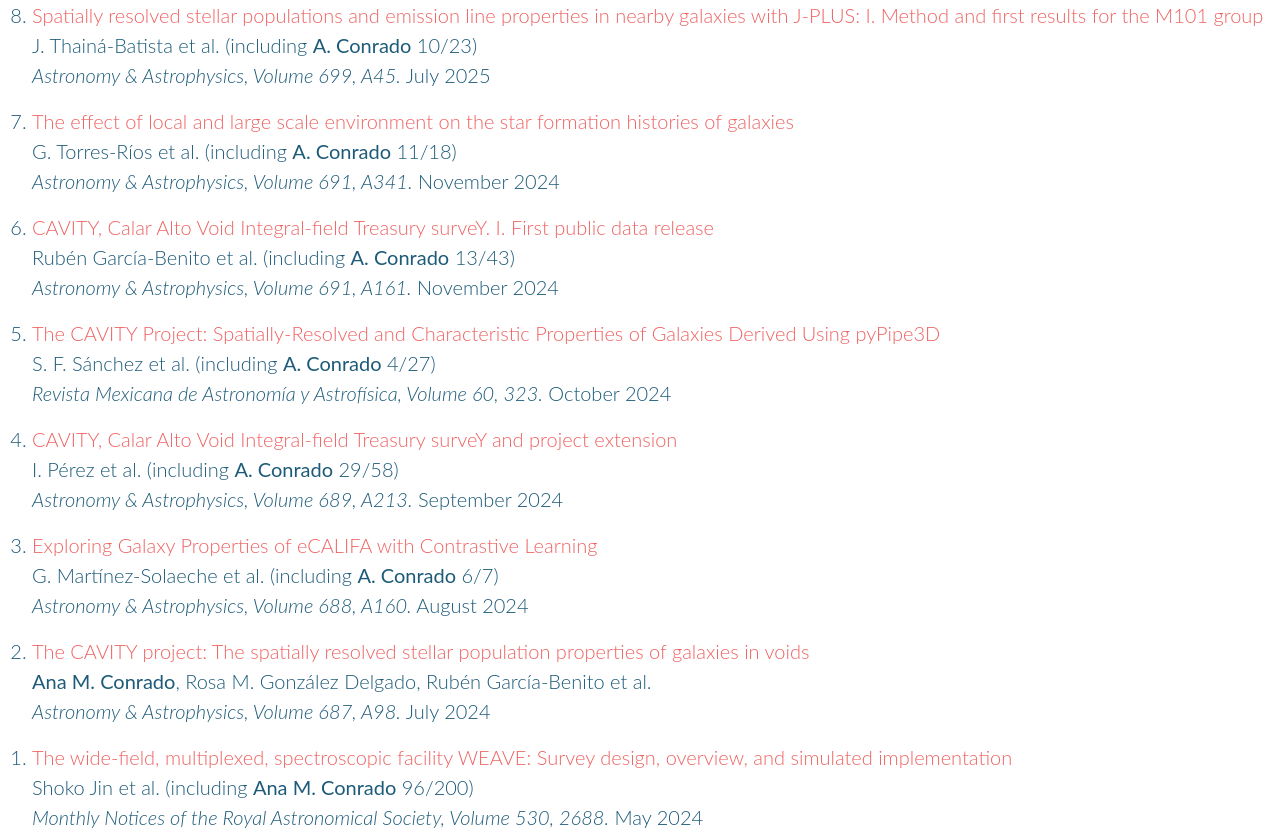
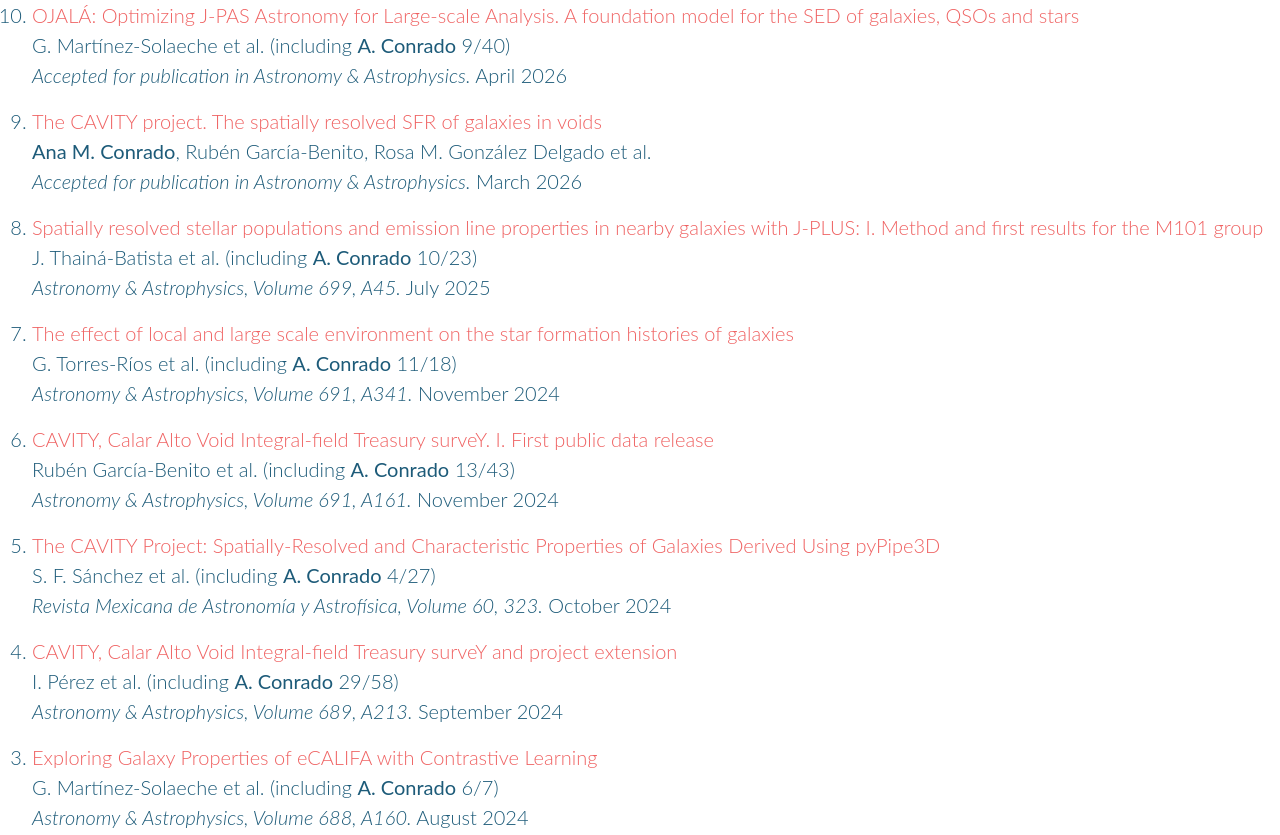
Before and after one commit to anamconrado/anamconrado.github.io, a plain HTML site: page publications.html in a window 1280 px wide. Shown: the top 835 px of the page. Drawn offline with Linux system fonts and the light colour scheme.

Commit message:
Update publications.html

```diff
--- a/publications.html
+++ b/publications.html
@@ -4,6 +4,16 @@
 </head>
 <body>
     <ol reversed type="1" class="lead text-secondary">
+        <li>
+            <a class="linkpub" href="https://ui.adsabs.harvard.edu/abs/2026arXiv260400661M/abstract" target="_blank">OJALÁ: Optimizing J-PAS Astronomy for Large-scale Analysis. A foundation model for the SED of galaxies, QSOs and stars</a>
+            <p>G. Martínez-Solaeche et al. (including <b>A. Conrado</b> 9/40)<br>
+            <i>Accepted for publication in Astronomy & Astrophysics.</i> April 2026</p>
+        </li>
+        <li>
+            <a class="linkpub" href="https://ui.adsabs.harvard.edu/abs/2026arXiv260328855C/abstract" target="_blank">The CAVITY project. The spatially resolved SFR of galaxies in voids</a>
+            <p><b>Ana M. Conrado</b>, Rubén García-Benito, Rosa M. González Delgado et al.<br>
+            <i>Accepted for publication in Astronomy & Astrophysics.</i> March 2026</p>
+        </li>
         <li>
             <a class="linkpub" href="https://ui.adsabs.harvard.edu/abs/2025A%26A...699A..45T/abstract" target="_blank">Spatially resolved stellar populations and emission line properties in nearby galaxies with J-PLUS: I. Method and first results for the M101 group</a>
             <p>J. Thainá-Batista et al. (including <b>A. Conrado</b> 10/23)<br>
```
